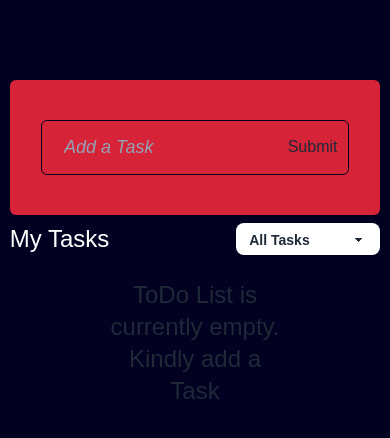
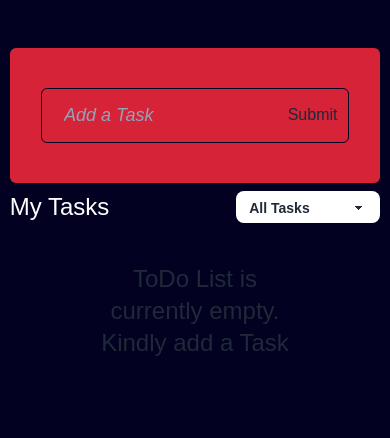
Before and after one commit to Wayskid/ways-advanced-todolist, a React (Create React App) app: page / in a window 390 px wide. Shown: the top 438 px of the page. Built offline with nearby package versions, Linux system fonts and the light colour scheme.

Commit message:
Mobile view debug

```diff
--- a/src/App.js
+++ b/src/App.js
@@ -7,7 +7,7 @@ export default function App() {
 
     return (
       <TodoProvider>
-        <div className="grid gap-2 w-containerWidth">
+        <div className="grid gap-2 w-containerWidth grid content-baseline">
             <Form />
             <ListContainer />
         </div>
--- a/src/components/List.jsx
+++ b/src/components/List.jsx
@@ -52,19 +52,20 @@ export default function List({item}) {
     <li
       className={`list ${
         item.completed === true && "completedListStyle"
-      } text-md p-[0.4rem_0.5rem] flex bg-clr-primary-600 rounded-[5px] items-center gap-[0.5rem] text-clr-neutral-100 group`}
+      } flex bg-clr-primary-600 p-[0.4rem_0.5rem] text-md bg-clr-primary-600 rounded-[5px] items-center gap-[0.5rem] text-clr-neutral-100 group overflow-x-hidden`}
+      //
     >
       <p
         className={`liText ${
           item.completed === true && "completedStyle"
-        } mr-auto break-all text-lg`}
+        } break-all text-lg mr-auto`}
       >
         {item.text}
       </p>
-      <div className="tooltip cursor-pointer" data-tip="Mark Completed">
+      <div className="tooltip" data-tip="Complete">
         <FontAwesomeIcon
           icon={faCheckSquare}
-          className="iconComplete hidden group-hover:inline pl-2"
+          className="iconComplete  group-hover:inline pl-2 hidden"
           onClick={handleChecked}
           style={item.completed === true && {color: "green"}}
         />
@@ -72,14 +73,14 @@ export default function List({item}) {
       <div className="tooltip cursor-pointer" data-tip="Edit">
         <FontAwesomeIcon
           icon={faEdit}
-          className="iconEdit hidden group-hover:inline"
+          className="iconEdit  group-hover:inline hidden"
           onClick={handleEdit}
         />
       </div>
       <div className="tooltip cursor-pointer" data-tip="Delete">
         <FontAwesomeIcon
           icon={faTrashCan}
-          className="iconDelete hidden group-hover:inline"
+          className="iconDelete  group-hover:inline hidden"
           onClick={handleDelete}
         />
       </div>
--- a/src/components/ListContainer.jsx
+++ b/src/components/ListContainer.jsx
@@ -15,7 +15,7 @@ export default function ListContainer() {
     })
 
     return (
-            <div className="listHeaderContainer grid gap-2 ">
+            <div className="listHeaderContainer grid gap-2">
                 <div className="header flex justify-between">
                     <h1 className=" listHeader text-clr-neutral-100 text-2xl">My Tasks</h1>
                     <select
@@ -28,7 +28,7 @@ export default function ListContainer() {
                         <option value="Not Completed">Not completed</option>
                     </select>
                 </div>
-                    <ul className="listContainer grid gap-2 relative h-40 content-baseline"> {listMapped.length ? listMapped : <h1 className="absolute top-1/2 left-1/2 transform -translate-x-1/2 -translate-y-1/2 text-2xl text-center">{selectVal==="Completed"&&"Completed"} ToDo List is currently empty. Kindly {selectVal==="Completed" ? "complete" : "add"} a Task</h1>}</ul>
+                    <ul className="listContainer grid gap-2 relative content-baseline"> {listMapped.length ? listMapped : <li className="mt-8 w-3/5 justify-self-center text-2xl text-center">{selectVal==="Completed"&&"Completed"} ToDo List is currently empty. Kindly {selectVal==="Completed" ? "complete" : "add"} a Task</li>}</ul>
             </div>
     )
 }
--- a/src/index.css
+++ b/src/index.css
@@ -17,14 +17,13 @@
 body{
   background-color: var(--clr-primary-700);
   font-family: 'Josefin Sans', sans-serif;
+  min-height: 100vh;
 }
 
 #root{
   display: grid;
   justify-items: center;
-  padding-block: 5rem;
-  min-height: 100vh;
-  align-content: baseline;
+  padding-block: 3rem;
 }
 
 .submitTask:enabled{
--- a/tailwind.config.js
+++ b/tailwind.config.js
@@ -17,6 +17,9 @@ module.exports = {
       }
     },
   },
+  daisyui: {
+    themes: false,
+  },
   plugins: [
     require("daisyui")
   ],
```
